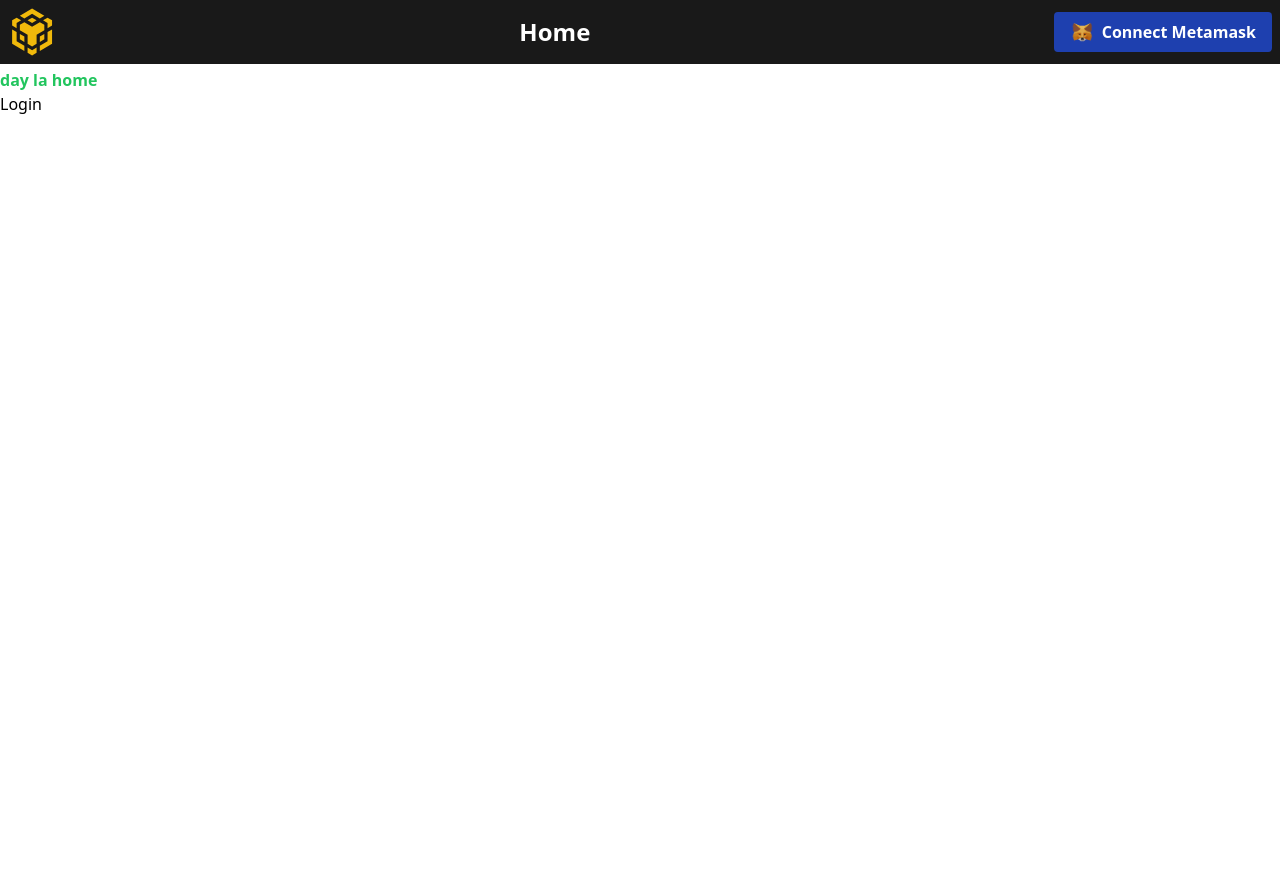
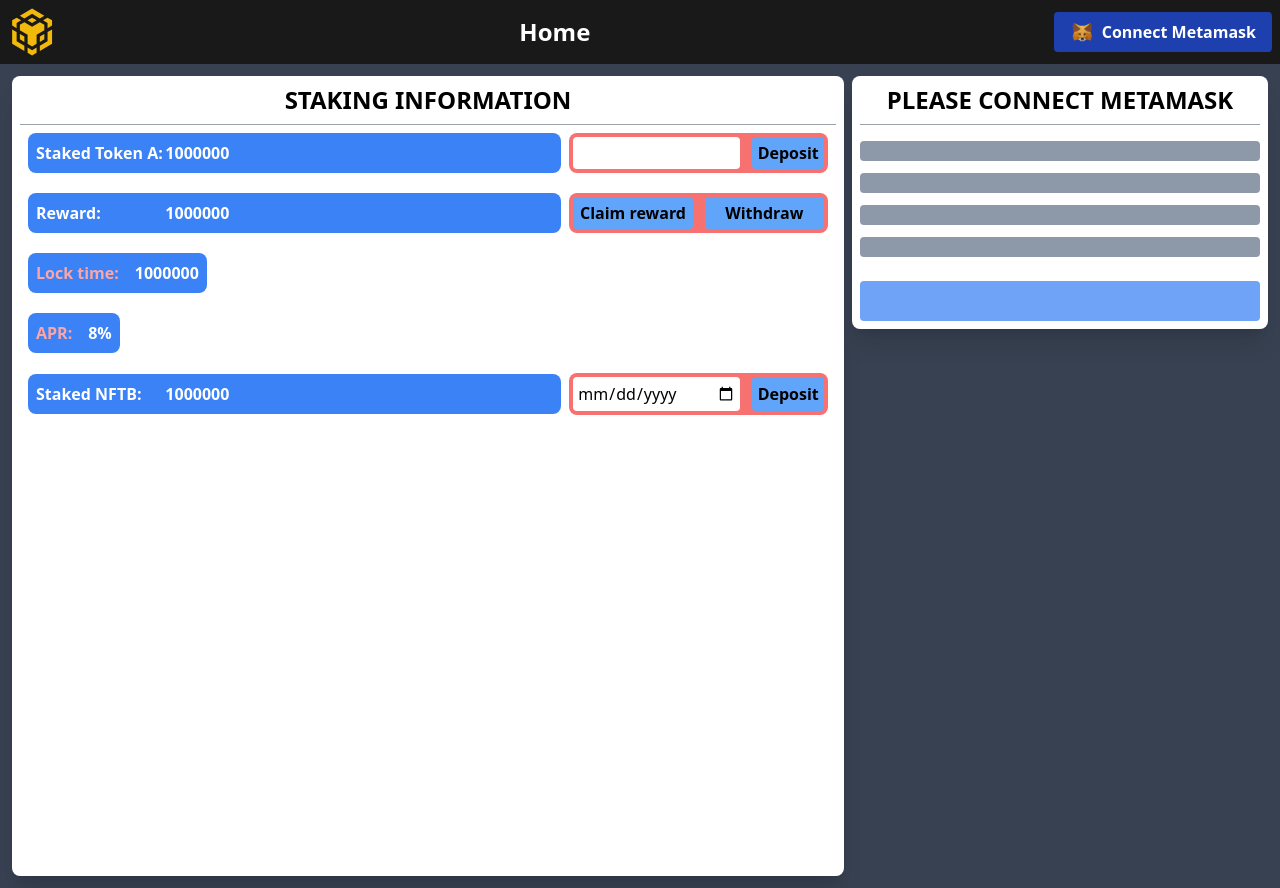
Before and after one commit to anhpht06/web3-ITS, a React (Vite) app in the folder frontend/: page / in a window 1280 px wide. Before the commit the page ends 800 px from the top, so only its background shows below. Built offline with nearby package versions, Linux system fonts and the light colour scheme.

Commit message:
upate: change UI

```diff
--- a/frontend/index.html
+++ b/frontend/index.html
@@ -1,11 +1,13 @@
 <!DOCTYPE html>
+
 <html lang="en">
   <head>
     <meta charset="UTF-8" />
-    <link rel="icon" type="image/svg+xml" href="/vite.svg" />
+    <link rel="icon" type="image/svg+xml" href="./src/assets/logo-BNC.svg" />
+
     <link href="./src/index.css" rel="stylesheet" />
     <meta name="viewport" content="width=device-width, initial-scale=1.0" />
-    <title>Vite + React</title>
+    <title>BNC Network</title>
   </head>
   <body>
     <div id="root"></div>
--- a/frontend/src/App.jsx
+++ b/frontend/src/App.jsx
@@ -1,7 +1,6 @@
 import React from "react";
 import { BrowserRouter as Router, Routes, Route, Link } from "react-router-dom";
 import Home from "./components/home";
-import Login from "./components/Login";
 import Admin from "./components/Admin";
 import Header from "./Header";
 import { Web3Provider } from "./components/Web3Context";
@@ -13,7 +12,6 @@ function App() {
         <Header />
         <Routes>
           <Route path="/" element={<Home />} />
-          <Route path="/login" element={<Login />} />
           <Route path="/admin" element={<Admin />} />
         </Routes>
       </Router>
--- a/frontend/src/Header.jsx
+++ b/frontend/src/Header.jsx
@@ -11,13 +11,14 @@ function Header() {
   const { connectMetaMask, disconnectMetaMask, address, accounts } =
     useWeb3Context();
 
+  //check if metamask is connected or not
   useEffect(() => {
-    if (address === null) {
+    if (localStorage.getItem("isMetaMaskConnected") === "false") {
       navigate("/");
     }
-  }, [address]);
+  }, [localStorage.getItem("isMetaMaskConnected")]);
   return (
-    <div className="container mx-auto flex justify-between items-center p-2 text-white bg-black bg-opacity-90">
+    <div className="container max-w-full flex justify-between items-center p-2 text-white bg-black bg-opacity-90">
       <div>
         <img className="h-12 " src={logo} alt="logo" />
       </div>
--- /dev/null
+++ b/frontend/src/components/AccountInformation.jsx
@@ -0,0 +1,37 @@
+import React from "react";
+import logoBNC from "../assets/logo-BNC.svg";
+import { useWeb3Context } from "./Web3Context";
+
+function AccountInformation() {
+  const { connectMetaMask, disconnectMetaMask, address, accounts } =
+    useWeb3Context();
+  return (
+    <div className="flex-auto basis-1/3 h-full bg-white m-1 rounded-lg shadow-xl">
+      <div className="flex flex-col p-2">
+        <h1 className="text-2xl font-bold text-center uppercase">
+          account information
+        </h1>
+        <hr className="border-gray-400 mt-2" />
+        <div className="flex gap-2 mt-4 items-center ">
+          <img src={logoBNC} alt="logo BNC" className="w-8 h-8" />
+          <h1 className="font-bold">{address}</h1>
+        </div>
+
+        <div className="flex gap-2 mt-3 bg-slate-400 px-1 py-1 rounded-lg">
+          <h1 className="font-bold">Token A :</h1>
+        </div>
+        <div className="flex gap-2 mt-3 bg-slate-400 px-1 py-1 rounded-lg">
+          <h1 className="font-bold">NFTB :</h1>
+        </div>
+        <div className="flex gap-2 mt-3 bg-slate-400 px-1 py-1 rounded-lg">
+          <h1 className="font-bold ">Base APR :</h1>
+        </div>
+        <button className="bg-blue-700 hover:bg-blue-500 text-white font-bold py-2 px-4 rounded mt-6">
+          Faucet 1M Token A
+        </button>
+      </div>
+    </div>
+  );
+}
+
+export default AccountInformation;
--- a/frontend/src/components/Login.jsx
+++ /dev/null
@@ -1,13 +0,0 @@
-import React from 'react'
-import { Link } from 'react-router-dom'
-
-function Login() {
-  return (
-    <div>
-      <h1>Day la Login</h1>
-      <Link to={"/"}>Home</Link>
-    </div>
-  )
-}
-
-export default Login
--- /dev/null
+++ b/frontend/src/components/StakingInformation.jsx
@@ -0,0 +1,76 @@
+import React from "react";
+
+function StakingInformation() {
+  return (
+    <div className="basis-2/3 h-screen bg-white m-1 rounded-lg shadow-xl">
+      <div className="flex flex-col p-2">
+        <h1 className="text-2xl font-bold text-center uppercase">
+          staking information
+        </h1>
+        <hr className="border-gray-400 mt-2" />
+        <div className="flex flex-col p-2">
+          <div className="flex flex-row gap-2 items-center ">
+            <div className="flex-none flex flex-row  basis-2/3 p-2 bg-blue-500 rounded-lg text-white font-bold">
+              <h1 className="basis-1/4">Staked Token A: </h1>
+              <h1 className="basis-3/4">1000000 </h1>
+            </div>
+            <div className=" basis-1/3 p-1 bg-red-400 rounded-lg flex flex-row gap-3">
+              <input
+                className="w-full flex-none basis-2/3 rounded border-none outline-none p-1"
+                type="text"
+              />
+              <button className="basis-1/3 bg-blue-400 hover:bg-blue-600 rounded font-bold">
+                Deposit
+              </button>
+            </div>
+          </div>
+
+          <div className="flex flex-row gap-2 items-center mt-5">
+            <div className="flex-none flex flex-row basis-2/3 p-2 bg-blue-500 rounded-lg text-white font-bold">
+              <h1 className="basis-1/4">Reward:</h1>
+              <h1 className="basis-3/4">1000000 </h1>
+            </div>
+            <div className="basis-1/3 p-1 bg-red-400 rounded-lg flex flex-row gap-3">
+              <button className="basis-1/2 bg-blue-400 hover:bg-blue-600 rounded font-bold">
+                Claim reward
+              </button>
+              <button className="basis-1/2 bg-blue-400 hover:bg-blue-600 rounded font-bold py-1">
+                Withdraw
+              </button>
+            </div>
+          </div>
+
+          <div className="flex flex-row gap-2 items-center mt-5">
+            <div className=" flex flex-row p-2 gap-4 bg-blue-500 rounded-lg text-white font-bold">
+              <h1 className="text-red-300">Lock time:</h1>
+              <h1 className="">1000000 </h1>
+            </div>
+          </div>
+          <div className="flex flex-row gap-2 items-center mt-5">
+            <div className="flex flex-row gap-4  p-2 bg-blue-500 rounded-lg text-white font-bold">
+              <h1 className="basis-1/4 text-red-300">APR:</h1>
+              <h1 className="basis-3/4">8% </h1>
+            </div>
+          </div>
+          <div className="flex flex-row gap-2 items-center mt-5">
+            <div className="flex-none flex flex-row basis-2/3 p-2 bg-blue-500 rounded-lg text-white font-bold">
+              <h1 className="basis-1/4">Staked NFTB:</h1>
+              <h1 className="basis-3/4">1000000 </h1>
+            </div>
+            <div className="basis-1/3 p-1 bg-red-400 rounded-lg flex flex-row gap-3">
+              <input
+                className="w-full flex-none basis-2/3 rounded border-none outline-none p-1"
+                type="date"
+              />
+              <button className="basis-1/3 bg-blue-400 hover:bg-blue-600 rounded font-bold">
+                Deposit
+              </button>
+            </div>
+          </div>
+        </div>
+      </div>
+    </div>
+  );
+}
+
+export default StakingInformation;
--- a/frontend/src/components/Web3Context.jsx
+++ b/frontend/src/components/Web3Context.jsx
@@ -12,6 +12,7 @@ export function Web3Provider({ children }) {
 
   const connectMetaMask = async () => {
     const BNC_CHAIN_ID = "0x61";
+    console.log("connectMetaMask: ");
     if (window.ethereum) {
       try {
         if (window.ethereum) {
@@ -65,10 +66,16 @@ export function Web3Provider({ children }) {
   }, []);
 
   useEffect(() => {
+    const fetch = () => {
+      console.log("object");
       const BNC_CHAIN_ID = "0x61";
       if (window.ethereum) {
         window.ethereum.on("accountsChanged", (accounts) => {
+          if (accounts.length === 0) {
             disconnectMetaMask();
+          } else {
+            connectMetaMask();
+          }
         });
 
         window.ethereum.on("chainChanged", () => {
@@ -90,7 +97,9 @@ export function Web3Provider({ children }) {
           }
         });
       }
-  }, [disconnectMetaMask]);
+    };
+    fetch();
+  }, []);
 
   return (
     <Web3Context.Provider
--- a/frontend/src/components/home.jsx
+++ b/frontend/src/components/home.jsx
@@ -1,13 +1,16 @@
 import React from "react";
-import { Link } from "react-router-dom";
+import LoadingAccoutInfo from "./loading/LoadingAccoutInfo";
+import StakingInformation from "./StakingInformation";
+import AccountInformation from "./AccountInformation";
+import { useWeb3Context } from "./Web3Context";
 
 function home() {
+  const { connectMetaMask, disconnectMetaMask, address, accounts } =
+    useWeb3Context();
   return (
-    <div>
-      <h1 className="mt-1 text-green-500 font-bold">day la home</h1>
-      <Link className="" to={"/login"}>
-        Login
-      </Link>
+    <div className="flex flex-row h-auto bg-gray-700 p-2 ">
+      <StakingInformation />
+      {address ? <AccountInformation /> : <LoadingAccoutInfo />}
     </div>
   );
 }
--- /dev/null
+++ b/frontend/src/components/loading/LoadingAccoutInfo.jsx
@@ -0,0 +1,26 @@
+import React from "react";
+
+function LoadingAccoutInfo() {
+  return (
+    <div className="flex-auto basis-1/3 h-full bg-white m-1 rounded-lg shadow-xl">
+      <div className="flex flex-col p-2 ">
+        <h1 className="text-2xl font-bold text-center uppercase">
+          please connect MetaMask
+        </h1>
+        <hr className="border-gray-400 mt-2" />
+        <div className="flex gap-2 mt-4 h-5 bg-slate-500 rounded animate-pulse"></div>
+        <div className="flex gap-2 mt-3 h-5 bg-slate-500 rounded animate-pulse"></div>
+        <div className="flex gap-2 mt-3 h-5 bg-slate-500 rounded animate-pulse"></div>
+        <div className="flex gap-2 mt-3 h-5 bg-slate-500 rounded animate-pulse"></div>
+        <button
+          disabled
+          className="bg-blue-500 text-white font-bold py-5 px-4 rounded mt-6 animate-pulse"
+        >
+
+        </button>
+      </div>
+    </div>
+  );
+}
+
+export default LoadingAccoutInfo;
--- a/frontend/src/main.jsx
+++ b/frontend/src/main.jsx
@@ -5,7 +5,7 @@ import "./index.css";
 import { ToastContainer } from "react-toastify";
 import "react-toastify/dist/ReactToastify.css";
 createRoot(document.getElementById("root")).render(
-  <StrictMode>
+  // <StrictMode>
   <div>
     <App />
     <ToastContainer
@@ -14,5 +14,5 @@ createRoot(document.getElementById("root")).render(
       closeOnClick={true}
     />
   </div>
-  </StrictMode>
+  // </StrictMode>
 );
```
Lines whose indentation alone changed are shown as unchanged.
